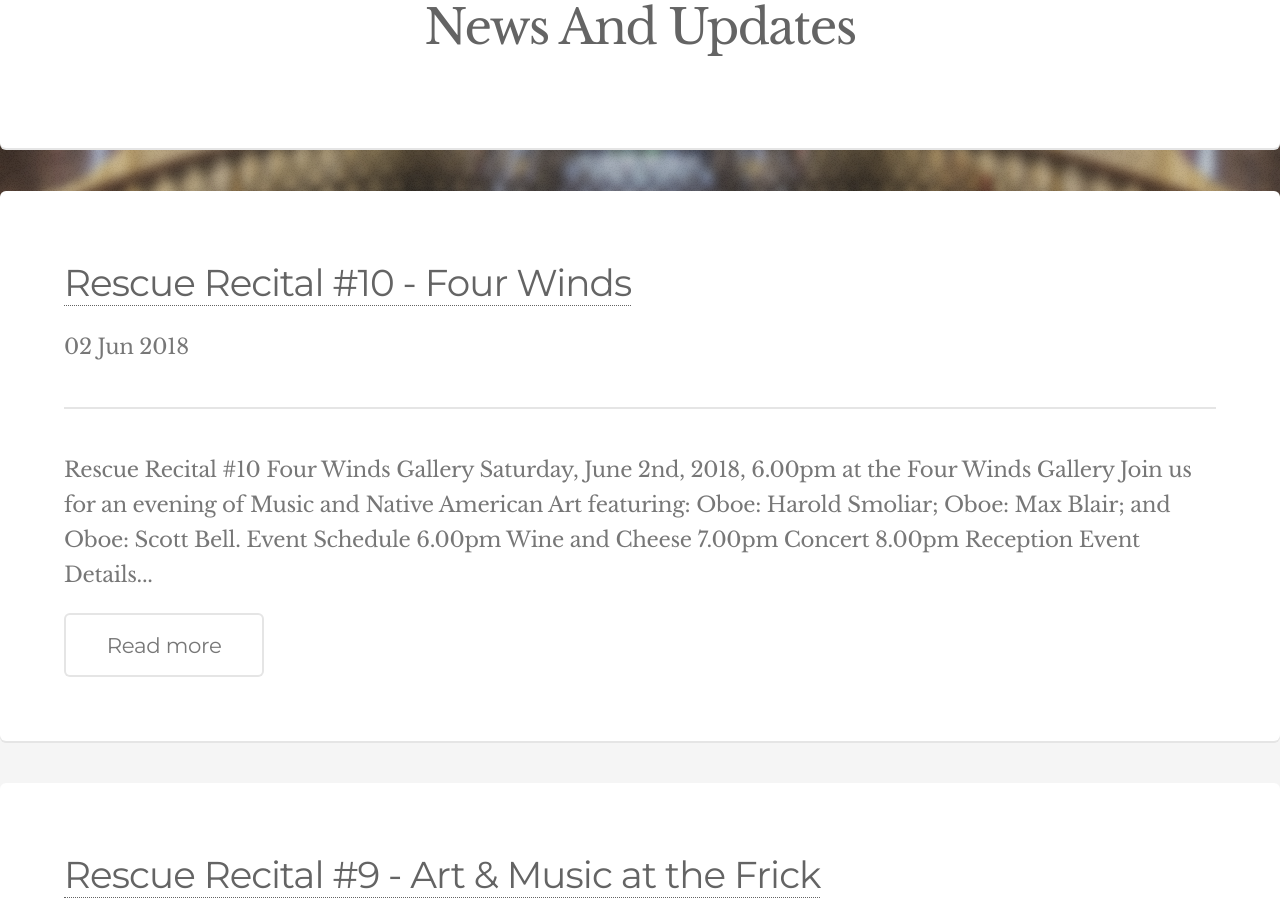
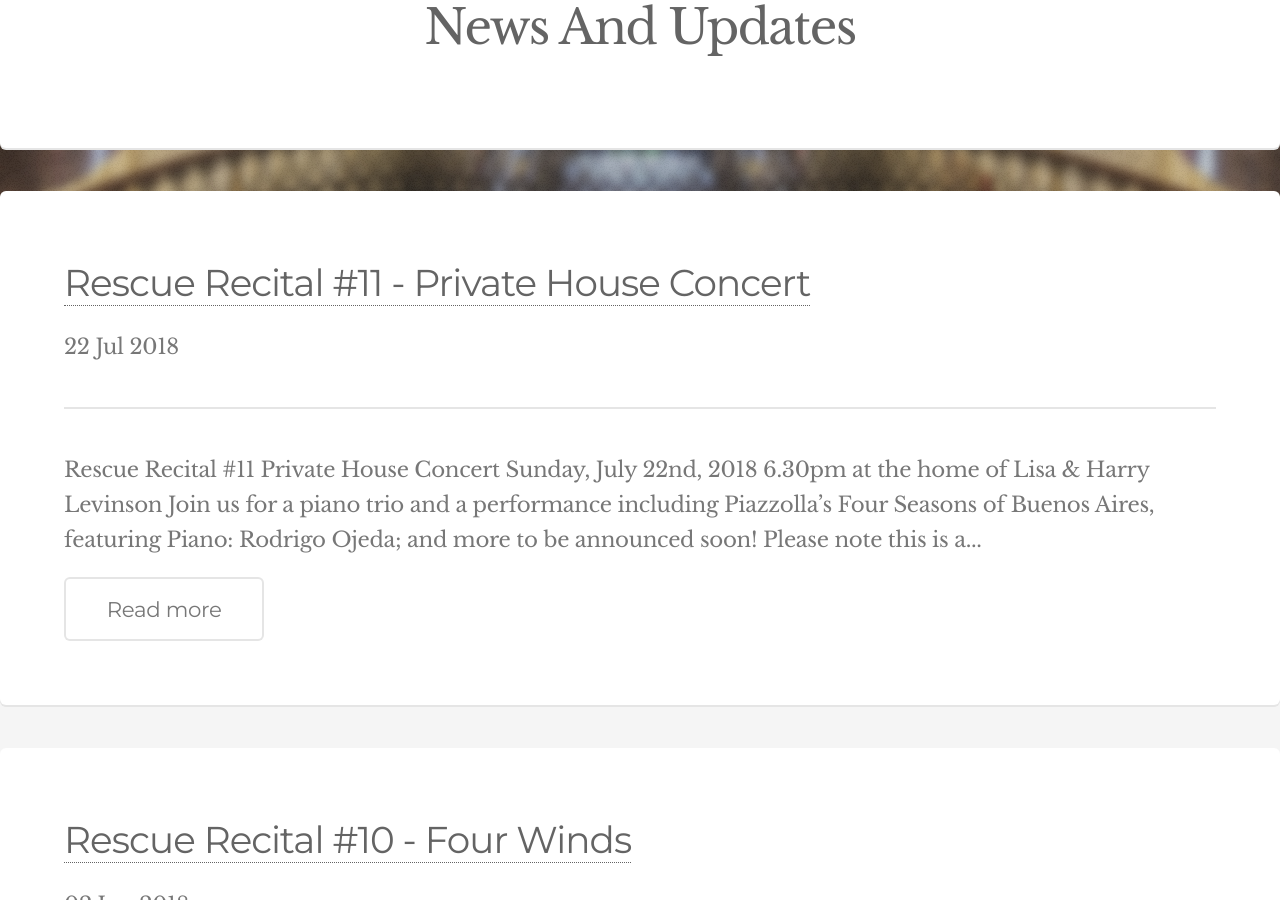
Before and after one commit to daraghbyrne/sospittsburgh, a Jekyll site: the page built from news.html, in a window 1280 px wide and 900 px high, scrolled down 308 px. Built offline with Jekyll 4.4.1, drawn with Linux system fonts in a browser that asks for light colours; nearby versions of some CDN libraries; some of the changed text lies outside the part shown.

Commit message:
corrected date

```diff
--- a/_posts/events/2018-07-22-recital-levinson.markdown
+++ b/_posts/events/2018-07-22-recital-levinson.markdown
@@ -1,7 +1,7 @@
 ---
 layout: post
 title:  "Rescue Recital #11 - Private House Concert"
-date:   2017-11-18 18:30:00 -0400
+date:   2018-07-22 18:30:00 -0400
 categories: event events
 description: "A private concert featuring a piano trio with Rodrigo Ojeda and musicians of the Pittsburgh Symphony Orchestra.
 "
```
